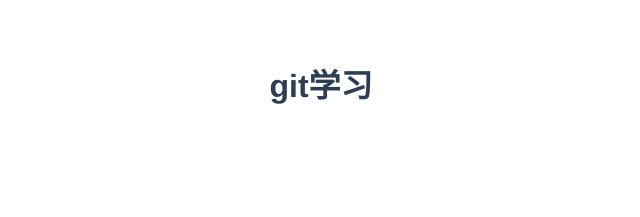
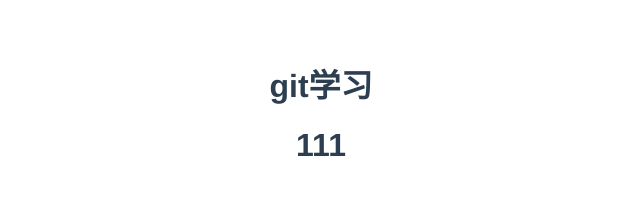
Before and after one commit to cyj011/learn-git, a Vue app: page / in a window 1280 px wide. Shown: the top 217 px of the page, without its empty margins (319-959 px from the left). Built offline with nearby package versions, Linux system fonts and the light colour scheme.

Commit message:
APP修改

```diff
--- a/src/App.vue
+++ b/src/App.vue
@@ -1,5 +1,6 @@
 <template>
   <HelloWorld msg="git学习" />
+  <h1>111</h1>
 </template>
 
 <script>
```
